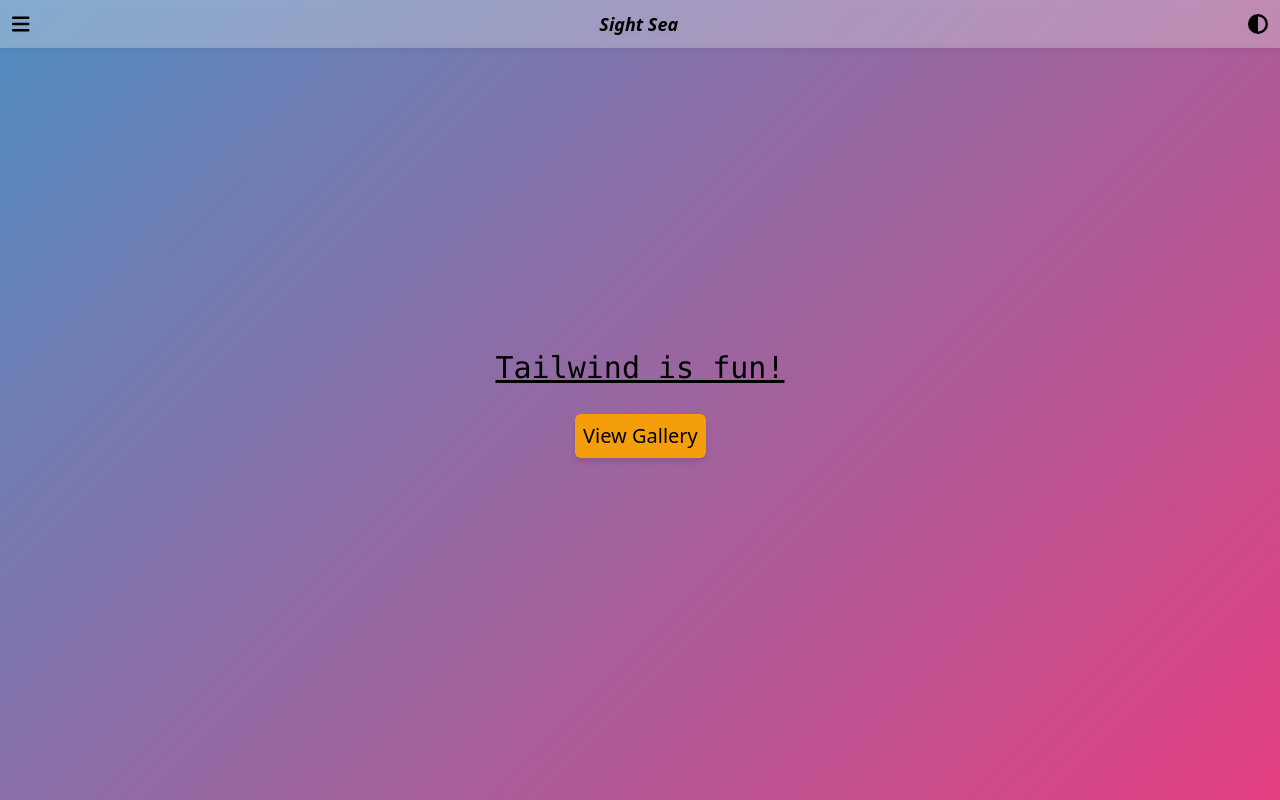
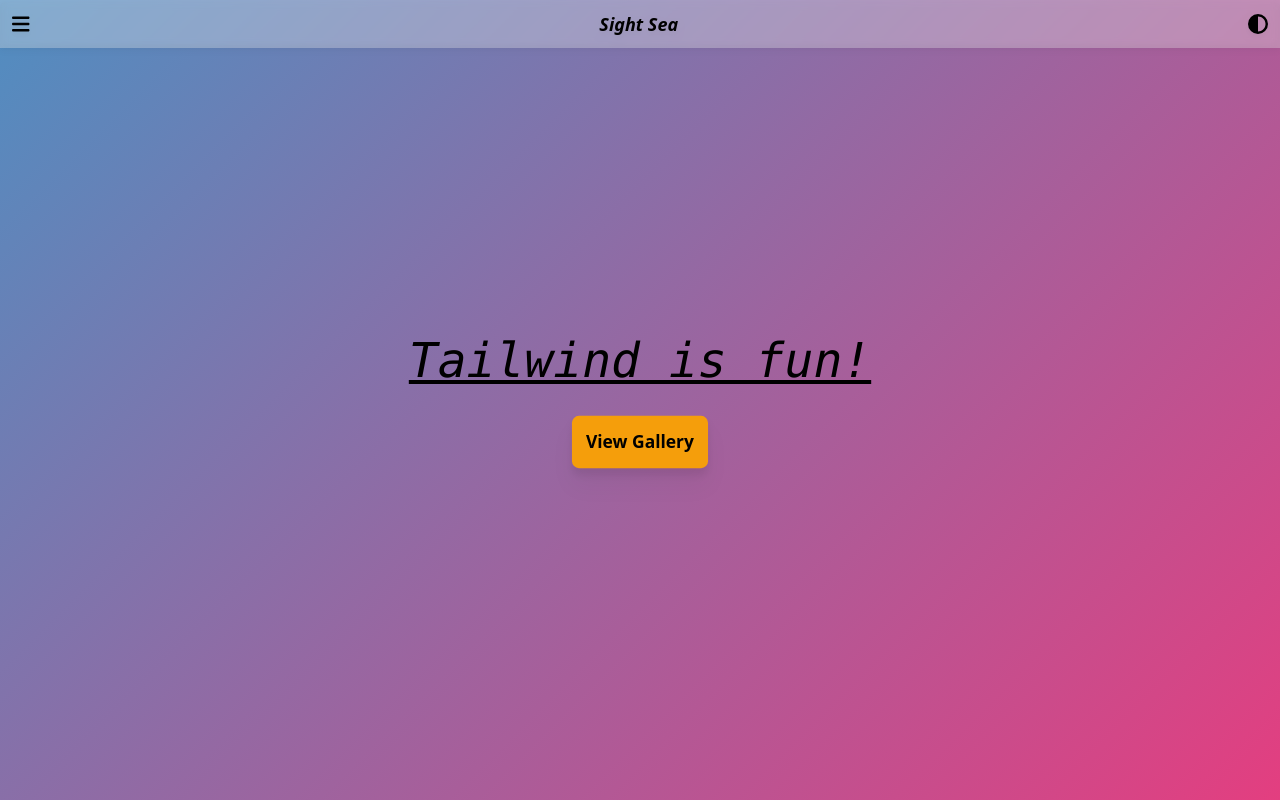
Before and after one commit to deleanuradu/design-ui-app, an Angular app: page /landing in a window 1280 px wide. Built offline with nearby package versions, Linux system fonts and the light colour scheme.

Commit message:
updated button

```diff
--- a/src/app/modules/home/landing-page/landing-page.component.html
+++ b/src/app/modules/home/landing-page/landing-page.component.html
@@ -1,8 +1,9 @@
 <div class="h-screen animated-bg flex flex-col justify-center items-center">
-  <h1 class="font-mono text-3xl hover:font-bold underline p-2 mb-5">
+  <h1 class="font-mono italic text-5xl hover:font-bold underline p-2 mb-5">
     Tailwind is fun!
   </h1>
-  <button class="rounded-md p-2 bg-amber-500 hover:bg-amber-400 drop-shadow-md hover:scale-105 hover:ease-in duration-200 text-xl heartbeat" routerLink="/gallery">
+  <button class="rounded-lg p-4 bg-amber-500 hover:bg-amber-400
+  hover:scale-105 hover:ease-in duration-200 drop-shadow-xl text-xl font-bold heartbeat" routerLink="/gallery">
     View Gallery
   </button>
 </div>
--- a/src/app/modules/home/landing-page/landing-page.component.scss
+++ b/src/app/modules/home/landing-page/landing-page.component.scss
@@ -7,19 +7,19 @@
 
 @keyframes gradient {
   0% {
-    background-position: 0% 50%;
+    background-position: 0 50%;
   }
   50% {
     background-position: 100% 50%;
   }
   100% {
-    background-position: 0% 50%;
+    background-position: 0 50%;
   }
 }
 
 .heartbeat {
-  -webkit-animation: heartbeat 8s ease-in-out infinite both;
-  animation: heartbeat 8s ease-in-out infinite both;
+  -webkit-animation: heartbeat 16s ease-in-out infinite both;
+  animation: heartbeat 16s ease-in-out infinite both;
 }
 
 /* ----------------------------------------------
```
